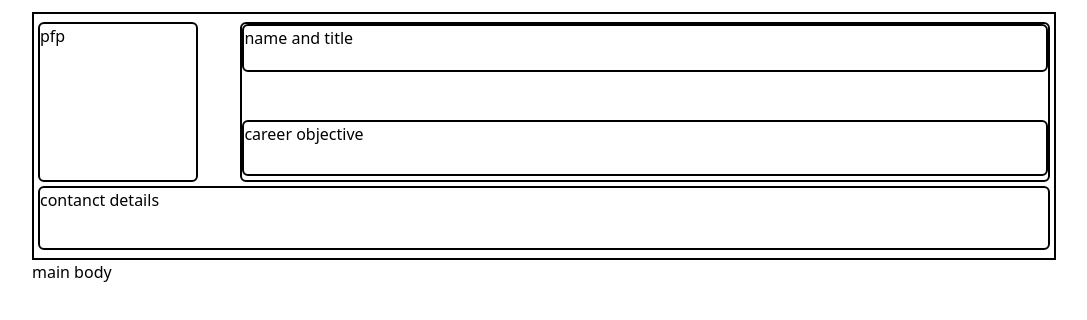
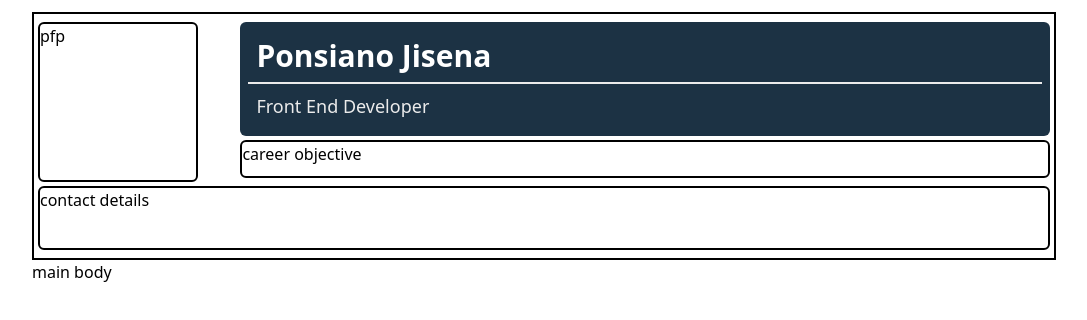
Before and after one commit to kimjisena/resume, a React (Create React App) app: page / in a window 1280 px wide. Shown: the top 320 px of the page, without its empty margins (96-1183 px from the left). Built offline with nearby package versions, Linux system fonts and the light colour scheme; the HTML template or start-up script is replaced by a standard one.

Commit message:
add Title content

```diff
--- a/src/components/header/Bio.tsx
+++ b/src/components/header/Bio.tsx
@@ -6,7 +6,7 @@ export default function Bio () {
   return (
     <div className={`flex flex-col justify-between items-center w-full md:flex-row`}>
       <Image />
-      <div className={`border-2 rounded-md flex flex-col justify-between items-center w-full md:h-40 md:w-4/5`}>
+      <div className={`flex flex-col justify-between items-center w-full md:h-40 md:w-4/5`}>
         <Title />
         <Objective />
       </div>
--- a/src/components/header/Contact.tsx
+++ b/src/components/header/Contact.tsx
@@ -1,7 +1,7 @@
 export default function Contact () {
     return (
         <div className={`border-2 rounded-md w-full h-16 mb-1`}>
-            contanct details
+            contact details
         </div>
     );
 }
--- a/src/components/header/Title.tsx
+++ b/src/components/header/Title.tsx
@@ -1,7 +1,8 @@
 export default function Title () {
   return (
-    <div className={`border-2 rounded-md w-full h-12 mb-1`}>
-      name and title
+    <div className={`rounded-md w-full mb-1 p-2 bg-dark-blue text-[white]`}>
+      <h1 className={`text-3xl font-bold border-b-2 border-dark-grey p-2`}>Ponsiano Jisena</h1>
+      <h2 className={`text-lg text-dark-grey p-2`}>Front End Developer</h2>
     </div>
   );
 }
```
